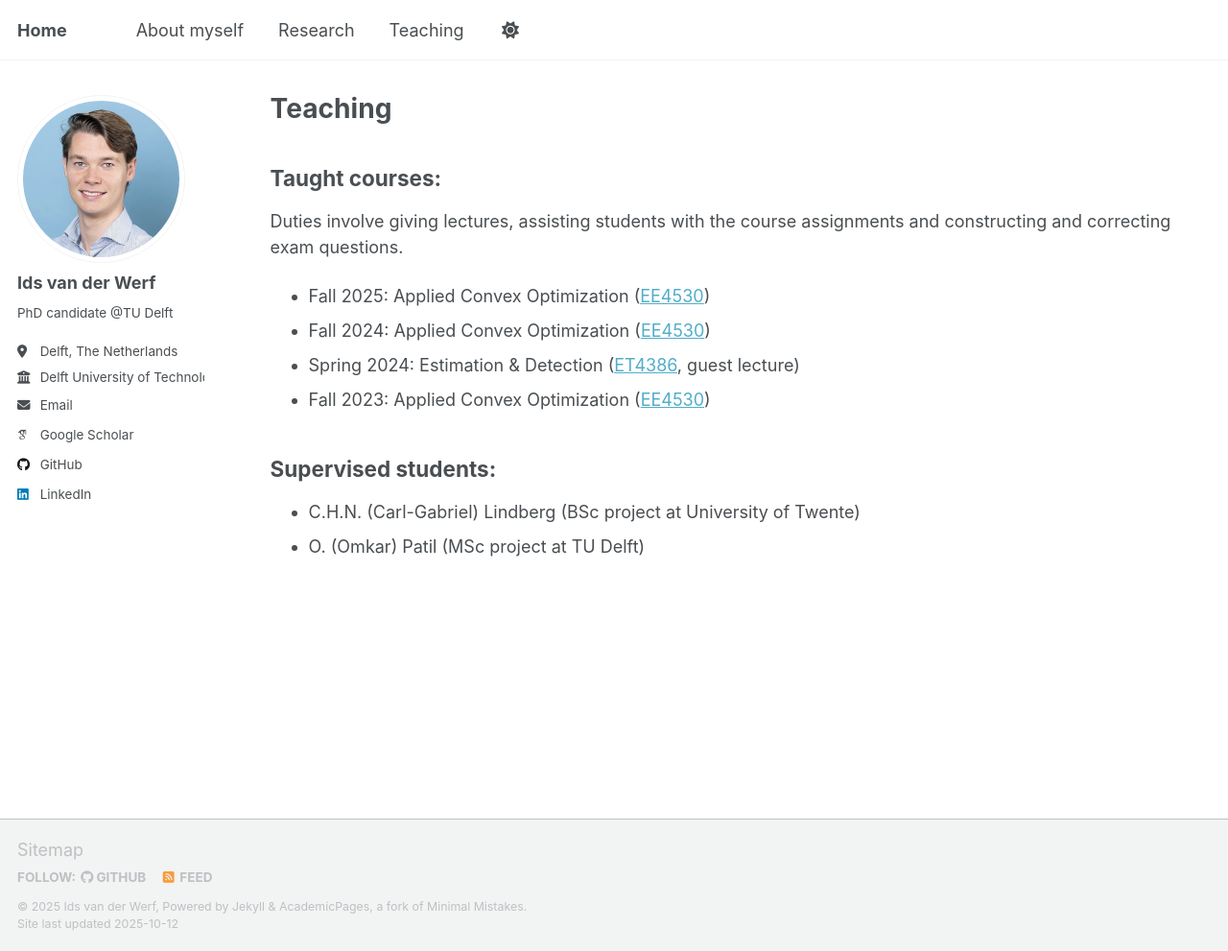
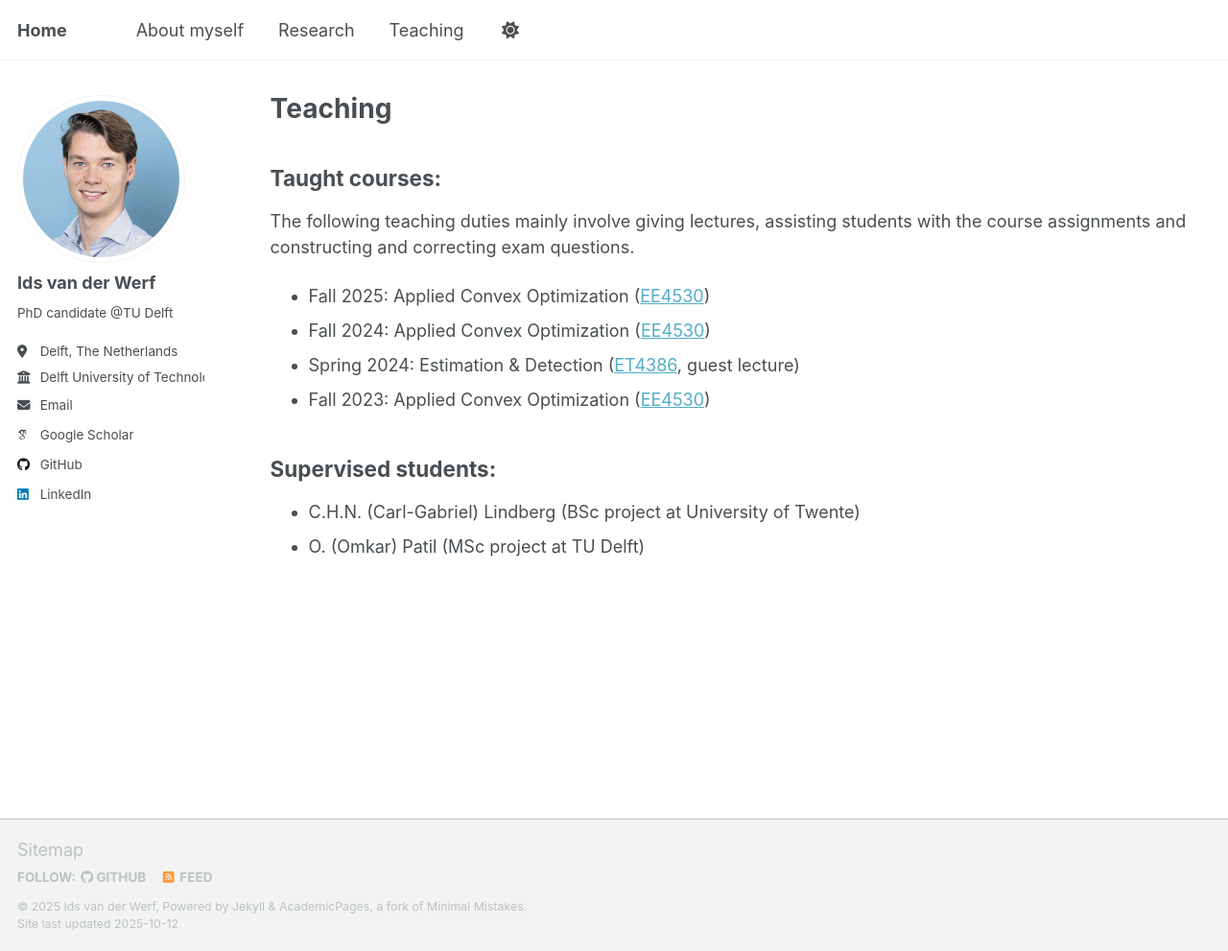
Before and after one commit to idsvanderwerf/idsvanderwerf.github.io, a Jekyll site: the page built from _pages/teaching.md, in a window 1280 px wide and 991 px high. Shown: the whole window at 96% size. Built offline with Jekyll 4.4.1, drawn with Linux system fonts in a browser that asks for light colours; some web fonts are replaced; a script that is not in the unit is left out.

Commit message:
Update teaching.md

```diff
--- a/_pages/teaching.md
+++ b/_pages/teaching.md
@@ -6,7 +6,7 @@ author_profile: true
 ---
 
 ## Taught courses:
-Duties involve giving lectures, assisting students with the course assignments and constructing and correcting exam questions.
+The following teaching duties mainly involve giving lectures, assisting students with the course assignments and constructing and correcting exam questions.
 * Fall 2025: Applied Convex Optimization ([EE4530](https://sps.ewi.tudelft.nl/Education/coursedetail.php?mi=58))
 * Fall 2024: Applied Convex Optimization ([EE4530](https://sps.ewi.tudelft.nl/Education/coursedetail.php?mi=58))
 * Spring 2024: Estimation & Detection ([ET4386](https://sps.ewi.tudelft.nl/Education/coursedetail.php?mi=4), guest lecture)
```
